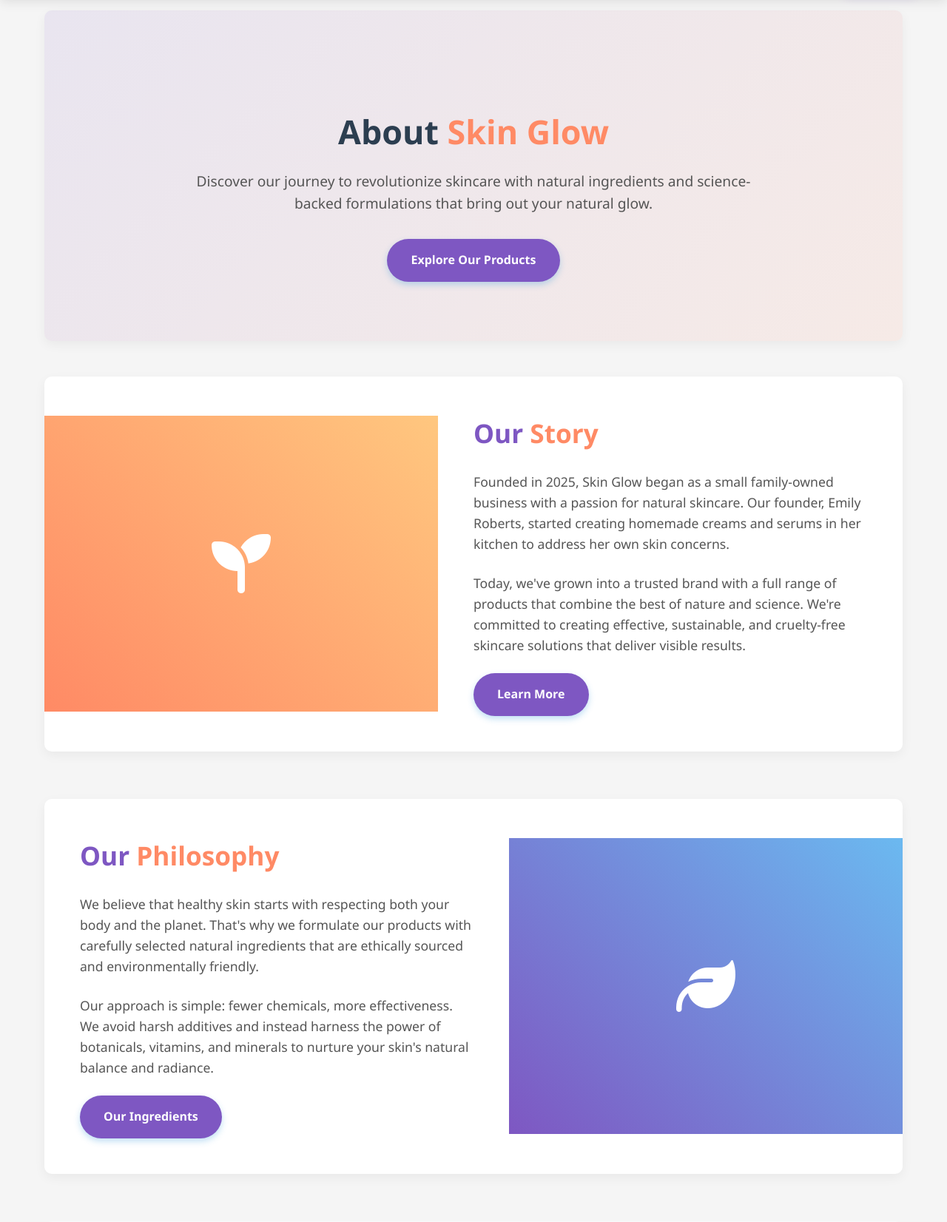
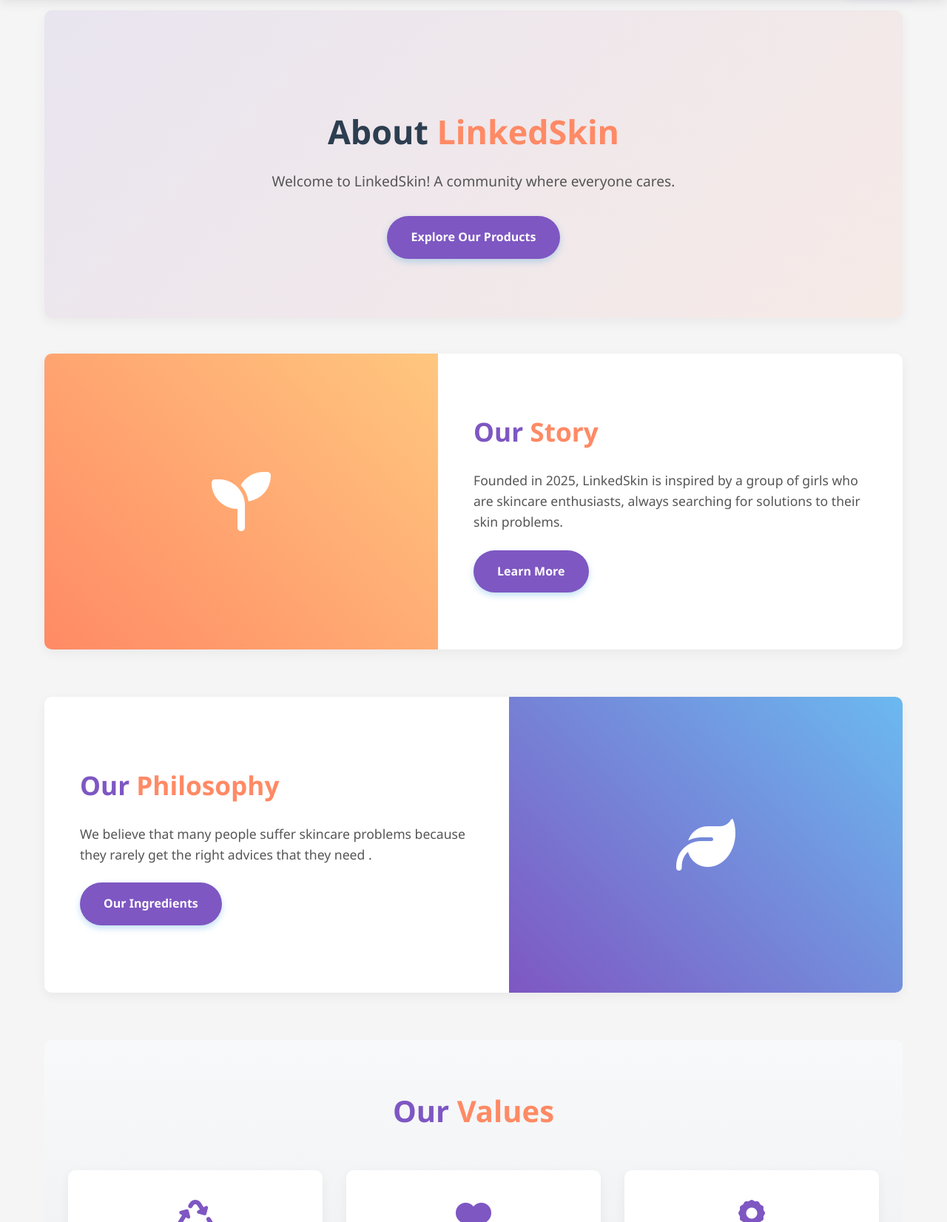
Before and after one commit to lindsy12/summer-project, a PHP site: page /pages/about.php in a window 1280 px wide. Shown: the part 66-1718 px from the top of the page at 74% size. Run offline with PHP 8.4, Linux system fonts and the light colour scheme.

Commit message:
updated about

```diff
--- a/pages/about.php
+++ b/pages/about.php
@@ -358,8 +358,8 @@
     <div class="container">
         <!-- Hero Section -->
         <section class="hero">
-            <h1>About <span>Skin Glow</span></h1>
-            <p>Discover our journey to revolutionize skincare with natural ingredients and science-backed formulations that bring out your natural glow.</p>
+            <h1>About <span>LinkedSkin</span></h1>
+            <p>Welcome to LinkedSkin! A community where everyone cares.</p>
             <a href="#" class="btn">Explore Our Products</a>
         </section>
 
@@ -368,8 +368,7 @@
         <section class="section">
             <div class="section-content">
                 <h2>Our <span>Story</span></h2>
-                <p>Founded in 2025, Skin Glow began as a small family-owned business with a passion for natural skincare. Our founder, Emily Roberts, started creating homemade creams and serums in her kitchen to address her own skin concerns.</p>
-                <p>Today, we've grown into a trusted brand with a full range of products that combine the best of nature and science. We're committed to creating effective, sustainable, and cruelty-free skincare solutions that deliver visible results.</p>
+                <p>Founded in 2025, LinkedSkin is inspired by a group of girls who are skincare enthusiasts, always searching for solutions to their skin problems. </p>
                 <a href="#" class="btn">Learn More</a>
             </div>
             <div class="section-image">
@@ -382,8 +381,7 @@
         <section class="section">
             <div class="section-content">
                 <h2>Our <span>Philosophy</span></h2>
-                <p>We believe that healthy skin starts with respecting both your body and the planet. That's why we formulate our products with carefully selected natural ingredients that are ethically sourced and environmentally friendly.</p>
-                <p>Our approach is simple: fewer chemicals, more effectiveness. We avoid harsh additives and instead harness the power of botanicals, vitamins, and minerals to nurture your skin's natural balance and radiance.</p>
+                <p>We believe that many people suffer skincare problems because they rarely get the right advices that they need .</p>
                 <a href="#" class="btn">Our Ingredients</a>
             </div>
             <div class="section-image">
```
